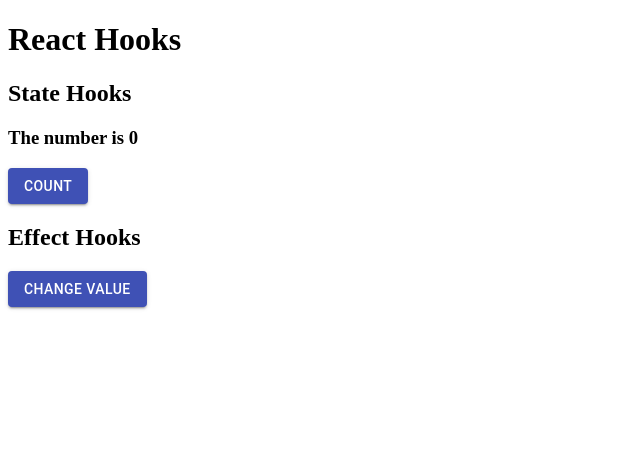
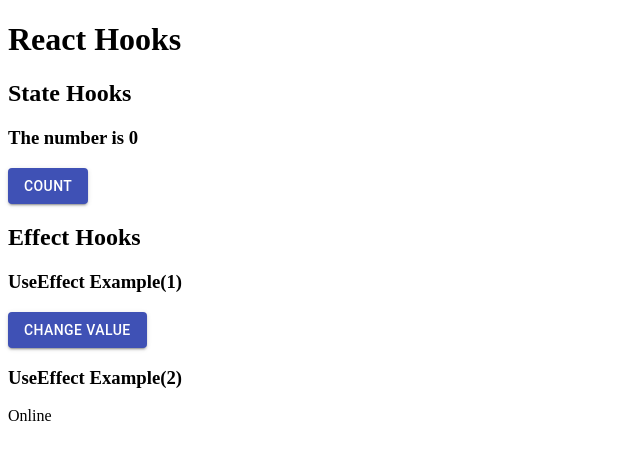
Before and after one commit to K-Sato1995/react_hooks, a React (Create React App) app: page / in a window 1280 px wide. Shown: the top 460 px of the page, without its empty margins (0-640 px from the left). Built offline with nearby package versions, Linux system fonts and the light colour scheme.

Commit message:
Add OnlineStatus example to useEffect

```diff
--- /dev/null
+++ b/src/components/effectHooks/OnlineStatus.tsx
@@ -0,0 +1,20 @@
+import React, { useState, useEffect } from "react";
+
+const OnlineStatus = () => {
+  const [isOnline, setIsOnline] = useState<boolean | null>(null);
+
+  useEffect(() => {
+    setIsOnline(true);
+
+    return function cleanup() {
+      setIsOnline(false);
+    };
+  }, [isOnline]);
+
+  if (isOnline == null) {
+    return <>Loading.....</>;
+  }
+  return isOnline ? <>Online</> : <>OffLine</>;
+};
+
+export default OnlineStatus;
--- a/src/components/effectHooks/index.tsx
+++ b/src/components/effectHooks/index.tsx
@@ -1,5 +1,6 @@
 import React, { useEffect, useState } from "react";
 import Button from "@material-ui/core/Button";
+import OnlineStatus from "./OnlineStatus";
 
 const EffectHooks = () => {
   const [value, setValue] = useState(0);
@@ -7,6 +8,7 @@ const EffectHooks = () => {
   useEffect(() => {
     console.log("render!");
     // If you want to implement componentWillUnmount, return a function from here,
+    // If your effect returns a function, React will run it when it is time to clean up.
     return () => console.log("unmounting..");
   });
 
@@ -19,6 +21,7 @@ const EffectHooks = () => {
   return (
     <div>
       <h2>Effect Hooks</h2>
+      <h3>UseEffect Example(1)</h3>
       <Button
         variant="contained"
         color="primary"
@@ -26,6 +29,8 @@ const EffectHooks = () => {
       >
         Change Value
       </Button>
+      <h3>UseEffect Example(2)</h3>
+      <OnlineStatus />
     </div>
   );
 };
```
